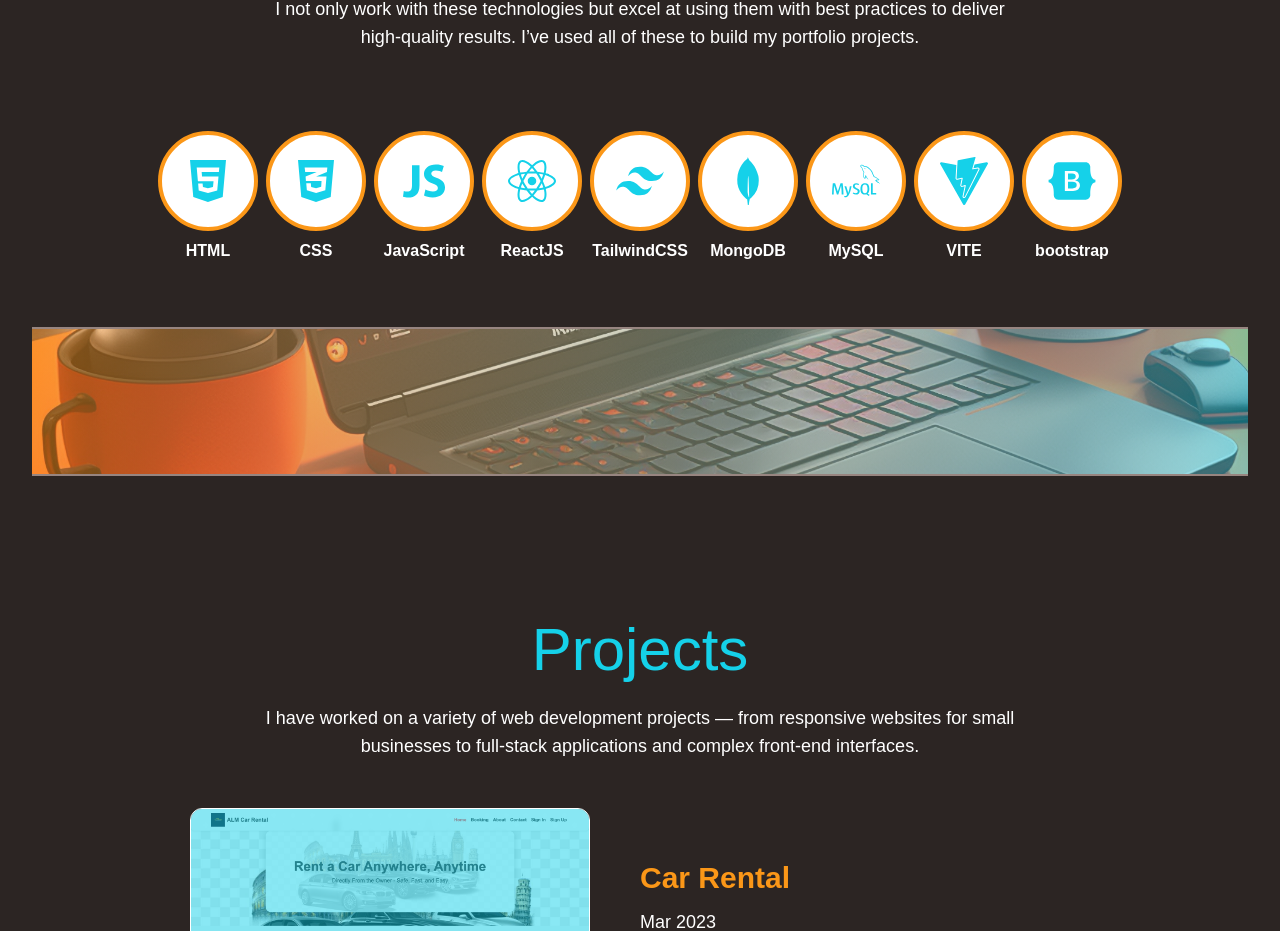
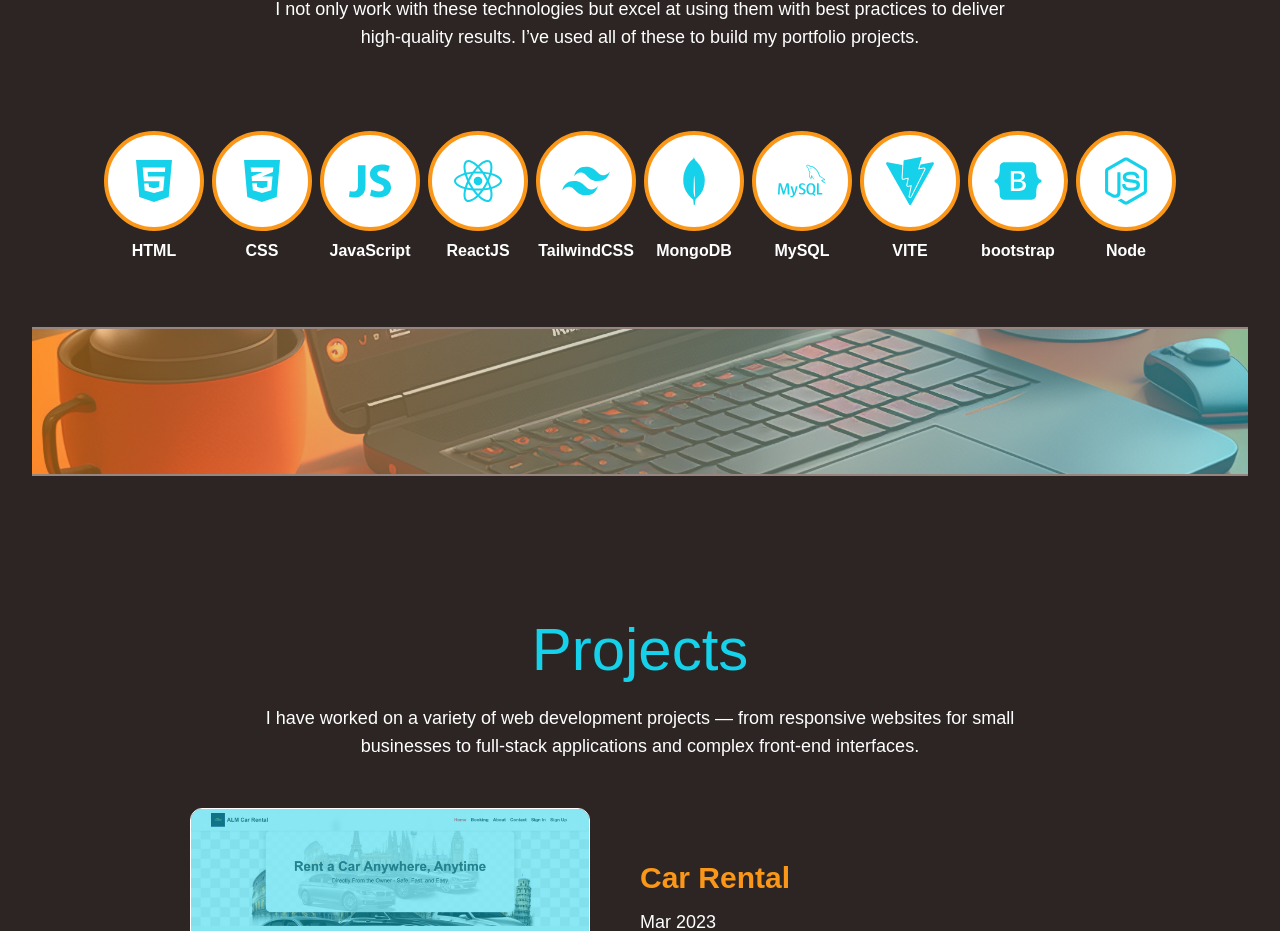
Before and after one commit to sarafKhan011/SK-Portfolio, a React (Vite) app: page / in a window 1280 px wide. Shown: the part 1837-2768 px from the top of the page. Built offline with nearby package versions, Linux system fonts and the light colour scheme.

Commit message:
Updated: Node icon

```diff
--- a/src/components/skillsSection/AllSkills.jsx
+++ b/src/components/skillsSection/AllSkills.jsx
@@ -8,6 +8,7 @@ import SingleSkill from './SingleSkill';
 import { FaBootstrap } from "react-icons/fa6";
 import {motion} from 'framer-motion';
 import { fadeIn } from '../../framerMotion/variants';
+import { FaNodeJs } from "react-icons/fa";
 
 const skills = [{
     skill:'HTML',
@@ -44,7 +45,12 @@ const skills = [{
 {
     skill: 'bootstrap',
     icon: FaBootstrap,
+},
+{
+  skill: 'Node',
+  icon:  FaNodeJs,
 }
+
 ]
 
 const AllSkills = () => {
--- a/src/components/skillsSection/AllSkillsSM.jsx
+++ b/src/components/skillsSection/AllSkillsSM.jsx
@@ -5,7 +5,7 @@ import { RiTailwindCssFill } from 'react-icons/ri';
 import { SiVite } from "react-icons/si";
 import { SiMongodb, SiMysql } from "react-icons/si";
 import SingleSkill from './SingleSkill';
-
+import { FaNodeJs } from "react-icons/fa";
 import {motion} from 'framer-motion';
 import { fadeIn } from '../../framerMotion/variants';
 
@@ -45,6 +45,10 @@ const skills = [{
 {
     skill: 'bootstrap',
     icon: FaBootstrap,
+},
+{
+  skill: 'Node',
+  icon:  FaNodeJs,
 }
 ]
 
```
